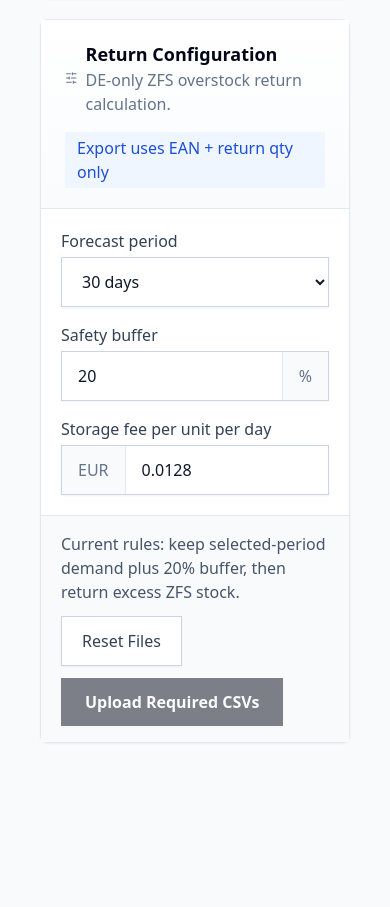
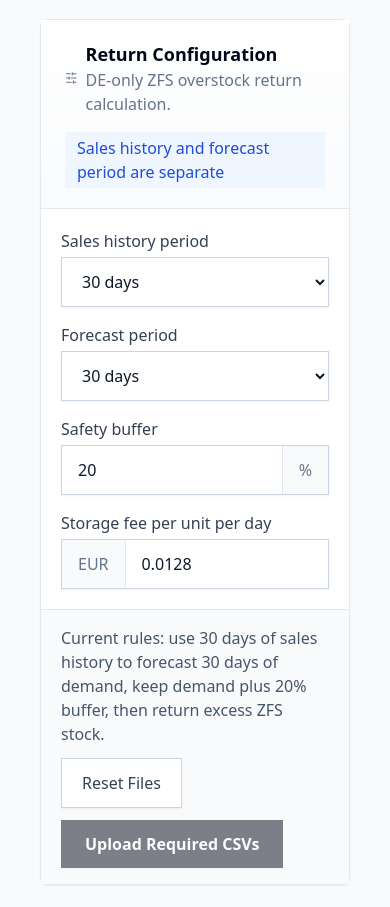
Before and after one commit to pradhankukiran/blackskies-inventory, a React (Vite) app: page /stock-return in a window 390 px wide. Shown: the part 884-1791 px from the top of the page. Before the commit the page ends 1675 px from the top, so only its background shows below. Built offline with nearby package versions, Linux system fonts and the light colour scheme.

Commit message:
feat: separate stock return sales history

```diff
--- a/src/components/StockReturnTool.tsx
+++ b/src/components/StockReturnTool.tsx
@@ -21,6 +21,7 @@ import {
 type StockReturnFileKey = "inventory" | "sales";
 
 const FORECAST_PERIOD_OPTIONS = [14, 30, 45, 60, 90];
+const SALES_HISTORY_PERIOD_OPTIONS = [14, 30, 45, 60, 90, 180, 365];
 const ITEMS_PER_PAGE = 25;
 
 const columns: Array<keyof StockReturnReviewRow> = [
@@ -49,6 +50,7 @@ export const StockReturnTool: React.FC = () => {
     inventory: null,
     sales: null,
   });
+  const [salesHistoryDays, setSalesHistoryDays] = useState(30);
   const [forecastPeriodDays, setForecastPeriodDays] = useState(30);
   const [safetyBufferPercent, setSafetyBufferPercent] = useState(20);
   const [storageFeePerUnitPerDay, setStorageFeePerUnitPerDay] = useState(0.0128);
@@ -71,6 +73,20 @@ export const StockReturnTool: React.FC = () => {
 
   const requiredFilesPresent = Boolean(files.inventory && files.sales);
   const rows = result?.rows || [];
+  const stockReturnExportRows = useMemo(() => (
+    rows
+      .filter((row) => row["Suggested return qty"] > 0)
+      .map((row) => ({
+        "EAN": row.EAN,
+        "SKU": row["Zalando article variant / SKU"],
+        "Article name": row["Article name"],
+        "Current ZFS stock": row["Current ZFS stock"],
+        "Units sold in selected period": row["Units sold in selected period"],
+        "Stock to keep": row["Stock to keep"],
+        "Estimated savings": row["Estimated savings"],
+        "return qty": row["Suggested return qty"],
+      }))
+  ), [rows]);
 
   useEffect(() => {
     let cancelled = false;
@@ -84,6 +100,7 @@ export const StockReturnTool: React.FC = () => {
           inventory: persisted.inventoryFile,
           sales: persisted.salesFile,
         });
+        setSalesHistoryDays(persisted.salesHistoryDays);
         setForecastPeriodDays(persisted.forecastPeriodDays);
         setSafetyBufferPercent(persisted.safetyBufferPercent);
         setStorageFeePerUnitPerDay(persisted.storageFeePerUnitPerDay);
@@ -109,6 +126,7 @@ export const StockReturnTool: React.FC = () => {
   useEffect(() => {
     if (isLoadingPersistedState) return;
     saveStockReturnUiState({
+      salesHistoryDays,
       forecastPeriodDays,
       safetyBufferPercent,
       storageFeePerUnitPerDay,
@@ -124,6 +142,7 @@ export const StockReturnTool: React.FC = () => {
     hasProcessed,
     isLoadingPersistedState,
     result,
+    salesHistoryDays,
     safetyBufferPercent,
     searchTerm,
     showReturnOnly,
@@ -167,6 +186,7 @@ export const StockReturnTool: React.FC = () => {
 
   const resetFiles = async () => {
     setFiles({ inventory: null, sales: null });
+    setSalesHistoryDays(30);
     setForecastPeriodDays(30);
     setSafetyBufferPercent(20);
     setStorageFeePerUnitPerDay(0.0128);
@@ -217,6 +237,7 @@ export const StockReturnTool: React.FC = () => {
         salesRows,
         config: {
           market: "DE",
+          salesHistoryDays,
           forecastPeriodDays,
           safetyBufferPercent,
           storageFeePerUnitPerDay,
@@ -255,8 +276,8 @@ export const StockReturnTool: React.FC = () => {
   const { currentPage, totalPages, paginatedItems, goToPage } = usePagination(filteredRows, ITEMS_PER_PAGE);
 
   const exportZalandoCsv = () => {
-    if (!result?.exportRows.length) return;
-    exportToCSV(result.exportRows, `zfs-stock-return-${new Date().toISOString().split("T")[0]}`);
+    if (!stockReturnExportRows.length) return;
+    exportToCSV(stockReturnExportRows, `zfs-stock-return-${new Date().toISOString().split("T")[0]}`);
   };
 
   const processButtonLabel = isProcessing
@@ -355,11 +376,27 @@ export const StockReturnTool: React.FC = () => {
             </div>
           </div>
           <span className="rounded-full bg-blue-50 px-3 py-1 text-base font-medium text-blue-700">
-            Export uses EAN + return qty only
+            Sales history and forecast period are separate
           </span>
         </div>
 
-        <div className="grid gap-4 p-5 md:grid-cols-3">
+        <div className="grid gap-4 p-5 md:grid-cols-2 xl:grid-cols-4">
+          <label className="block">
+            <span className="text-base font-medium text-slate-700">Sales history period</span>
+            <select
+              value={salesHistoryDays}
+              onChange={(event) => {
+                setSalesHistoryDays(Number(event.target.value));
+                clearStaleResult();
+              }}
+              className="ops-input mt-1 w-full"
+            >
+              {SALES_HISTORY_PERIOD_OPTIONS.map((days) => (
+                <option key={days} value={days}>{days} days</option>
+              ))}
+            </select>
+          </label>
+
           <label className="block">
             <span className="text-base font-medium text-slate-700">Forecast period</span>
             <select
@@ -420,7 +457,7 @@ export const StockReturnTool: React.FC = () => {
 
         <div className="flex flex-wrap items-center justify-between gap-3 border-t border-slate-200 bg-slate-50 px-5 py-4">
           <div className="text-base text-slate-600">
-            Current rules: keep selected-period demand plus {safetyBufferPercent}% buffer, then return excess ZFS stock.
+            Current rules: use {salesHistoryDays} days of sales history to forecast {forecastPeriodDays} days of demand, keep demand plus {safetyBufferPercent}% buffer, then return excess ZFS stock.
           </div>
           <div className="flex flex-wrap gap-3">
             <button
@@ -464,11 +501,11 @@ export const StockReturnTool: React.FC = () => {
               <button
                 type="button"
                 onClick={exportZalandoCsv}
-                disabled={!result?.exportRows.length}
+                disabled={!stockReturnExportRows.length}
                 className="ops-button-secondary disabled:cursor-not-allowed disabled:text-slate-400"
               >
                 <Download className="h-4 w-4" />
-                Export Zalando CSV
+                Export Stock Return CSV
               </button>
             </div>
           </div>
--- a/src/lib/appPersistence.ts
+++ b/src/lib/appPersistence.ts
@@ -60,6 +60,7 @@ export interface RetaggingPersistedState extends RetaggingUiState {
 }
 
 export interface StockReturnUiState {
+  salesHistoryDays: number;
   forecastPeriodDays: number;
   safetyBufferPercent: number;
   storageFeePerUnitPerDay: number;
@@ -88,6 +89,7 @@ const DEFAULT_RETAGGING_STATE: RetaggingUiState = {
 };
 
 const DEFAULT_STOCK_RETURN_STATE: StockReturnUiState = {
+  salesHistoryDays: 30,
   forecastPeriodDays: 30,
   safetyBufferPercent: 20,
   storageFeePerUnitPerDay: 0.0128,
--- a/src/types/stockReturn.ts
+++ b/src/types/stockReturn.ts
@@ -1,5 +1,6 @@
 export interface StockReturnConfig {
   market: "DE";
+  salesHistoryDays: number;
   forecastPeriodDays: number;
   safetyBufferPercent: number;
   storageFeePerUnitPerDay: number;
@@ -19,6 +20,12 @@ export interface StockReturnReviewRow {
 
 export interface StockReturnExportRow {
   "EAN": string;
+  "SKU": string;
+  "Article name": string;
+  "Current ZFS stock": number;
+  "Units sold in selected period": number;
+  "Stock to keep": number;
+  "Estimated savings": number;
   "return qty": number;
 }
 
--- a/src/utils/processors/stockReturnProcessor.ts
+++ b/src/utils/processors/stockReturnProcessor.ts
@@ -178,7 +178,7 @@ export const processStockReturns = ({
 
   inventoryByVariant.forEach((items, articleVariant) => {
     const unitsSold = salesByVariant.get(articleVariant)?.unitsSold ?? 0;
-    const averageDailySales = unitsSold / Math.max(config.forecastPeriodDays, 1);
+    const averageDailySales = unitsSold / Math.max(config.salesHistoryDays, 1);
     const expectedDemand = averageDailySales * config.forecastPeriodDays;
     const totalStockToKeep = Math.ceil(expectedDemand * (1 + config.safetyBufferPercent / 100));
     const keepByEan = distributeKeepStock(items, totalStockToKeep);
@@ -212,6 +212,12 @@ export const processStockReturns = ({
     .filter((row) => row["Suggested return qty"] > 0)
     .map((row) => ({
       "EAN": row.EAN,
+      "SKU": row["Zalando article variant / SKU"],
+      "Article name": row["Article name"],
+      "Current ZFS stock": row["Current ZFS stock"],
+      "Units sold in selected period": row["Units sold in selected period"],
+      "Stock to keep": row["Stock to keep"],
+      "Estimated savings": row["Estimated savings"],
       "return qty": row["Suggested return qty"],
     }));
 
```
Also changed, not shown: 1 other file (tests, documents, lock files or other folders).
